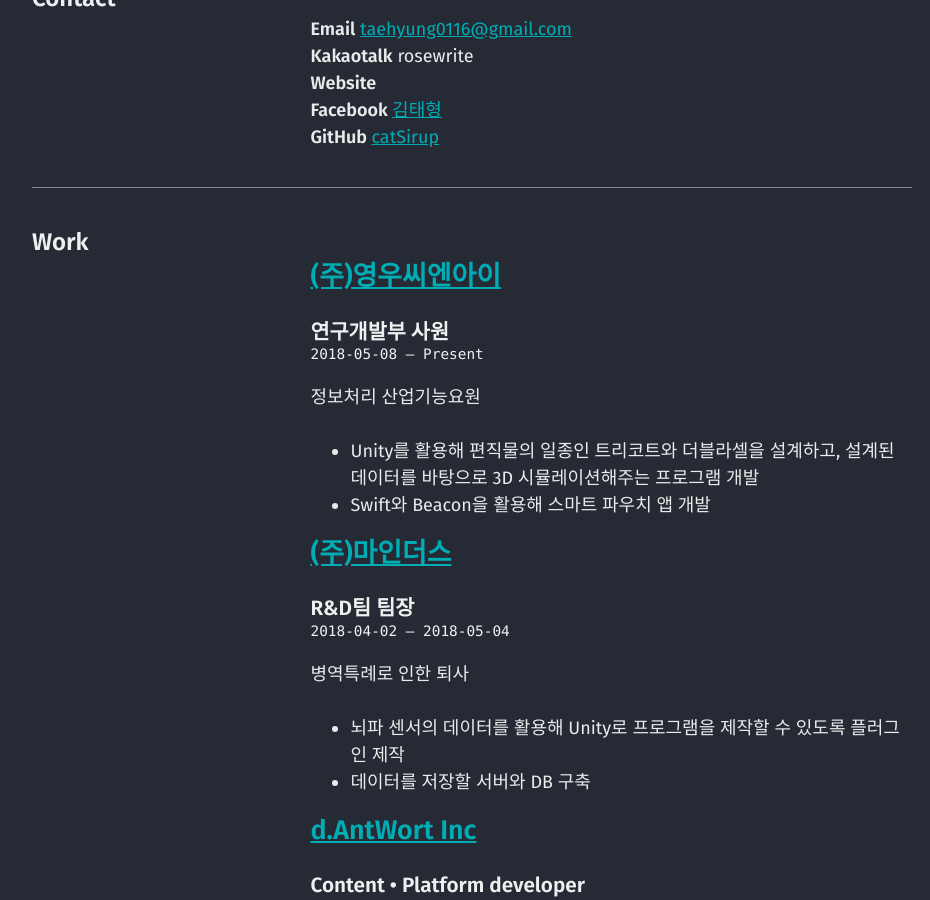
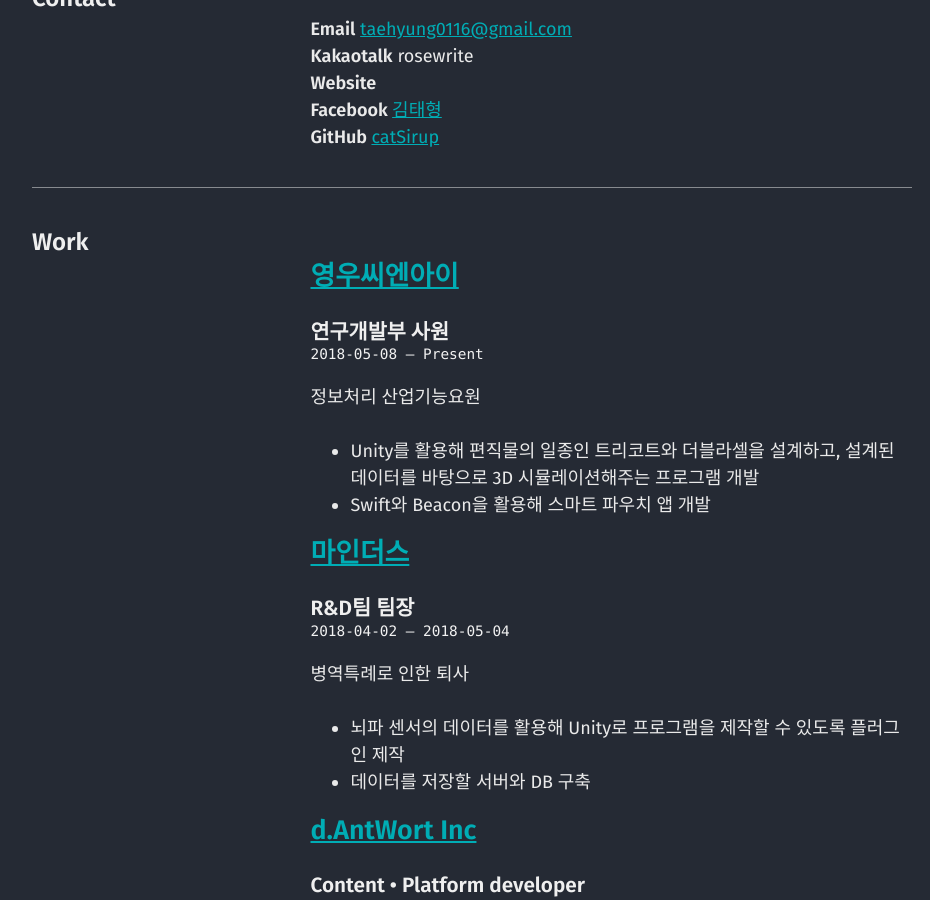
Before and after one commit to mmistakes/jekyll-theme-basically-basic, a Jekyll site: the page built from cv.md, in a window 1280 px wide and 900 px high, scrolled down 455 px. Shown: the whole window, without its empty margins (40-970 px from the left). Built offline with Jekyll 4.4.1, drawn with Linux system fonts in a browser that asks for light colours.

Commit message:
Update _data/cv.json

```diff
--- a/_data/cv.json
+++ b/_data/cv.json
@@ -29,7 +29,7 @@
   },
   "work": [
     {
-      "company": "(주)영우씨엔아이",
+      "company": "영우씨엔아이",
       "position": "연구개발부 사원",
       "website": "http://www.texclub.com/",
       "startDate": "2018-05-08",
@@ -41,7 +41,7 @@
       ]
     },
     {
-      "company": "(주)마인더스",
+      "company": "마인더스",
       "position": "R&D팀 팀장",
       "website": "http://www.minders.co.kr/",
       "startDate": "2018-04-02",
```
